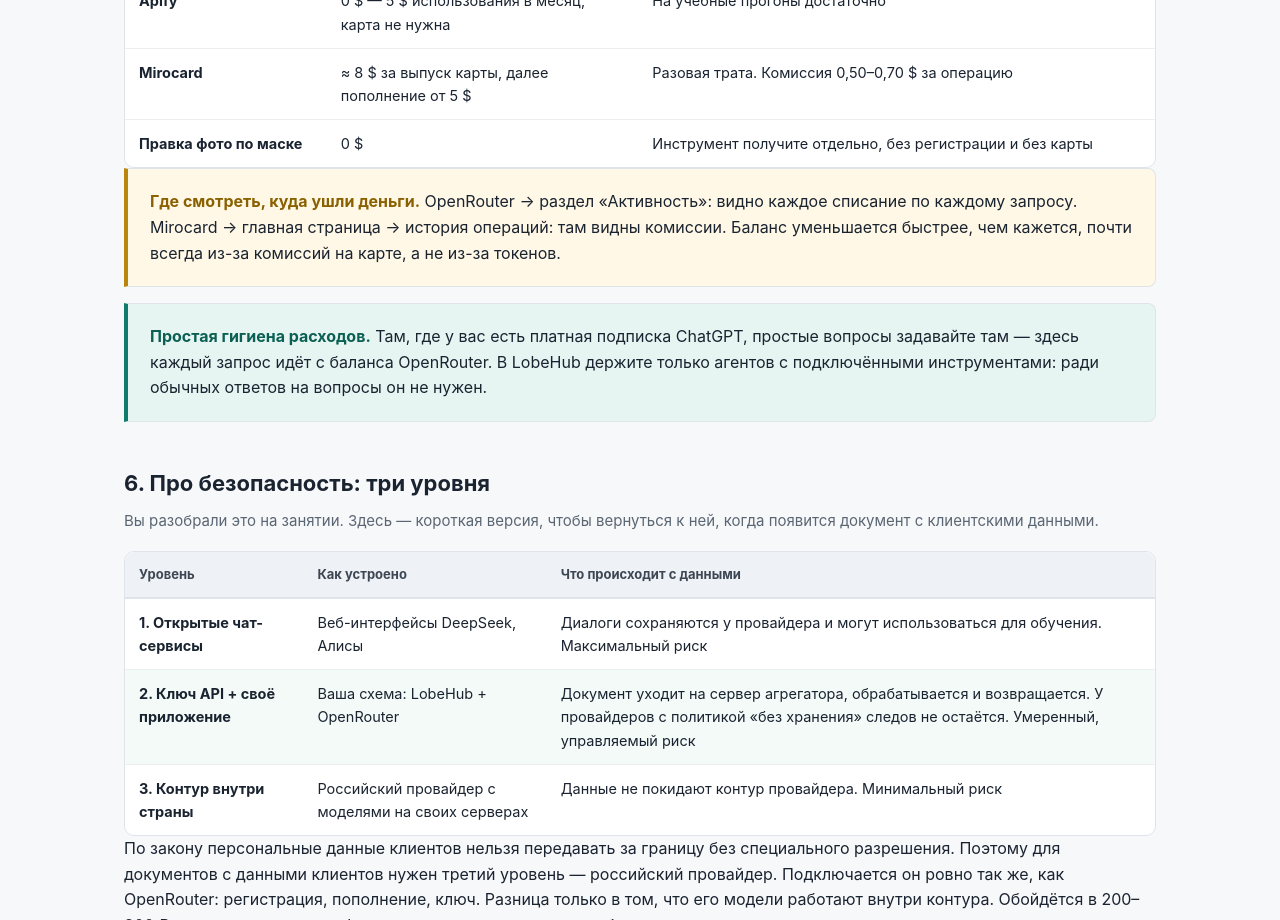
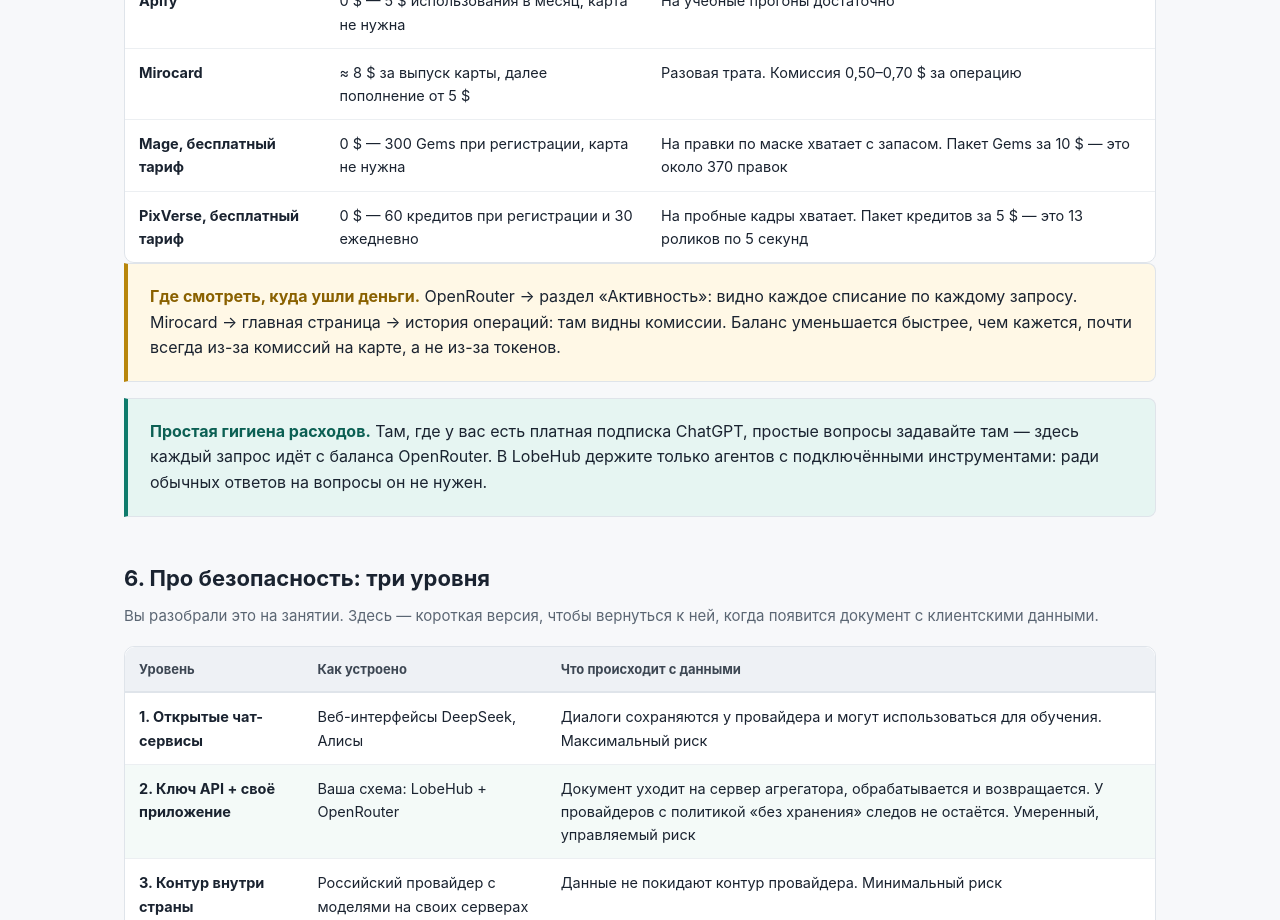
Before and after one commit to mrvolkomorov/evgenia-value, a plain HTML site: page index.html in a window 1280 px wide. Shown: the part 2700-3620 px from the top of the page. Drawn offline with Linux system fonts and the light colour scheme.

Commit message:
Занятие 3: Mage для изображений, PixVerse для видео

```diff
--- a/index.html
+++ b/index.html
@@ -146,7 +146,8 @@
 <tr><td class="mname">LobeHub, тариф Starter</td><td>12,9 $ в месяц</td><td>Нужен, когда захотите хранить файлы и историю диалогов. Обсудим на финальном занятии</td></tr>
 <tr><td class="mname">Apify</td><td>0 $ — 5 $ использования в месяц, карта не нужна</td><td>На учебные прогоны достаточно</td></tr>
 <tr><td class="mname">Mirocard</td><td>≈ 8 $ за выпуск карты, далее пополнение от 5 $</td><td>Разовая трата. Комиссия 0,50–0,70 $ за операцию</td></tr>
-<tr><td class="mname">Правка фото по маске</td><td>0 $</td><td>Инструмент получите отдельно, без регистрации и без карты</td></tr>
+<tr><td class="mname">Mage, бесплатный тариф</td><td>0 $ — 300 Gems при регистрации, карта не нужна</td><td>На правки по маске хватает с запасом. Пакет Gems за 10 $ — это около 370 правок</td></tr>
+<tr><td class="mname">PixVerse, бесплатный тариф</td><td>0 $ — 60 кредитов при регистрации и 30 ежедневно</td><td>На пробные кадры хватает. Пакет кредитов за 5 $ — это 13 роликов по 5 секунд</td></tr>
 </tbody></table></div>
 <div class="card alert">
 <strong>Где смотреть, куда ушли деньги.</strong> OpenRouter → раздел «Активность»: видно каждое списание по каждому запросу. Mirocard → главная страница → история операций: там видны комиссии. Баланс уменьшается быстрее, чем кажется, почти всегда из-за комиссий на карте, а не из-за токенов.
```
